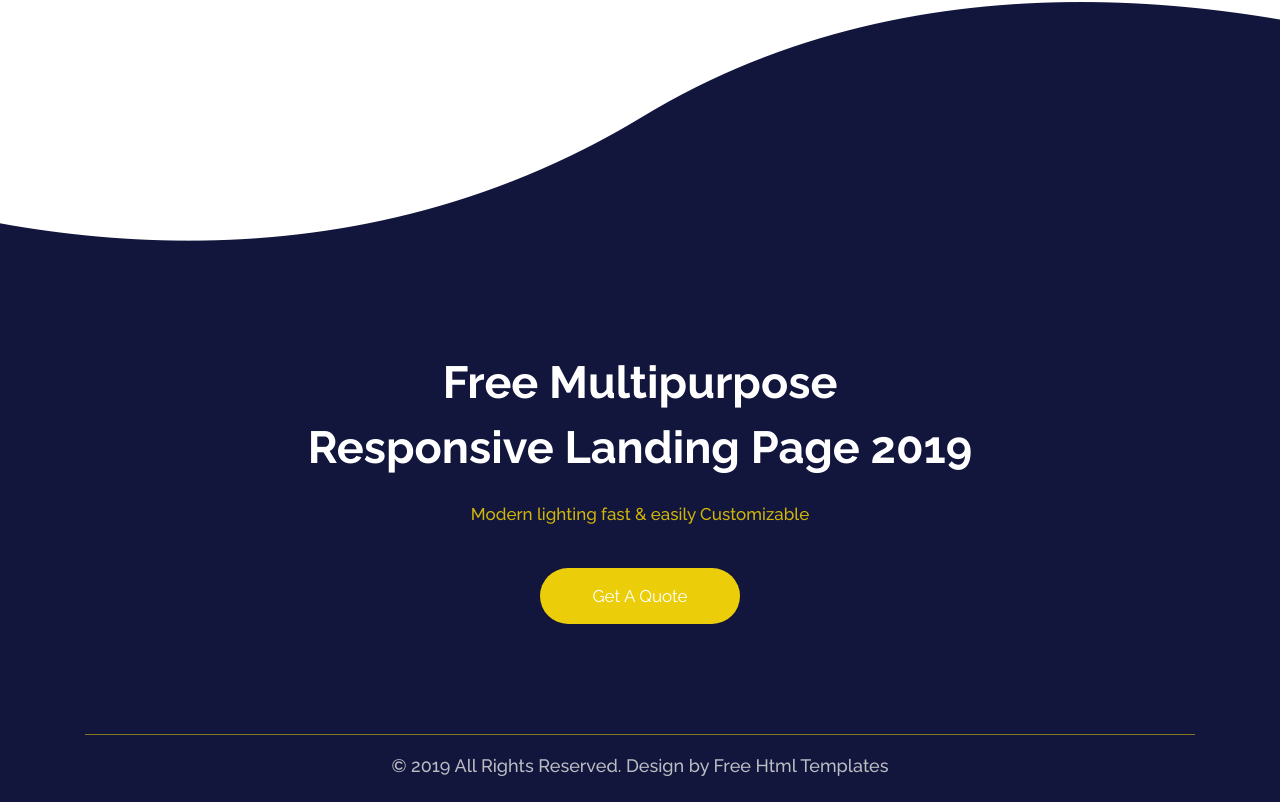
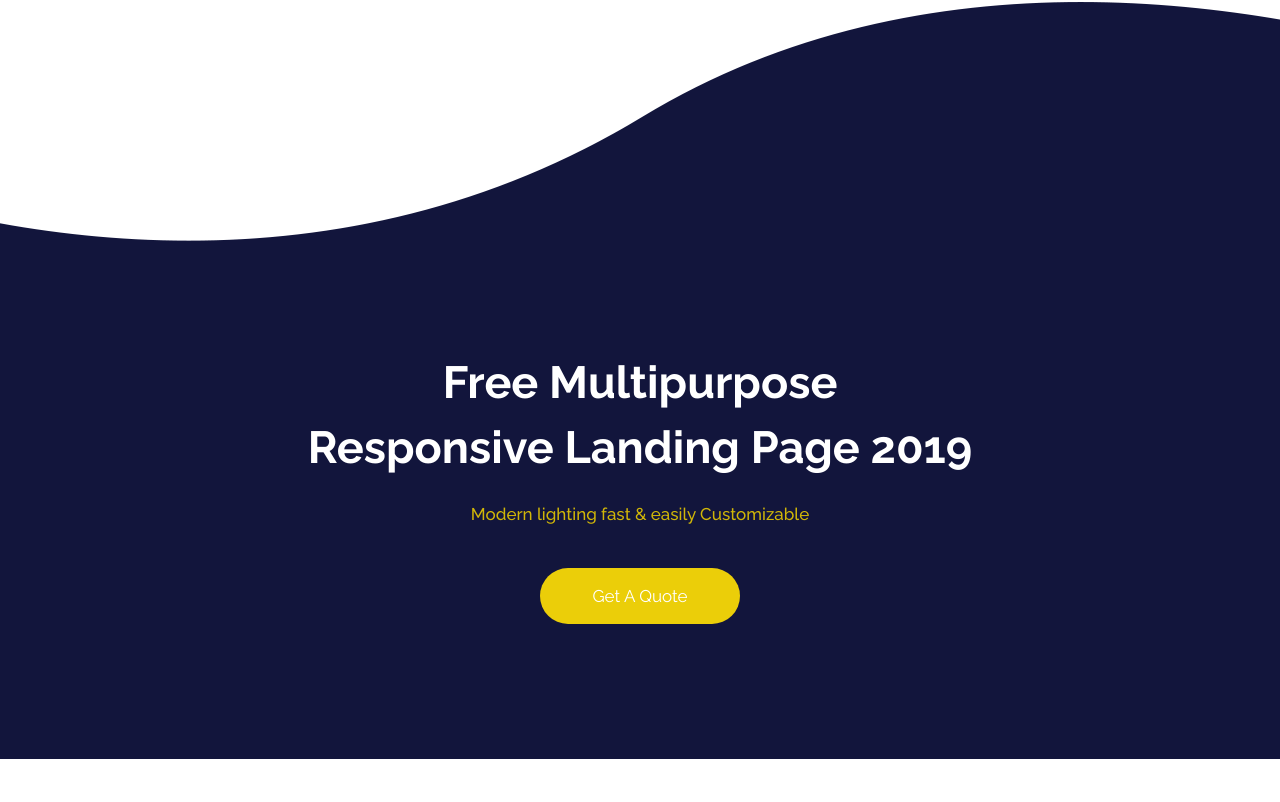
Before and after one commit to Shu12388y/agencyWebsite4, a plain HTML site: page index.html in a window 1280 px wide. Shown: the part 3630-4432 px from the top of the page. After the commit the page ends 4389 px from the top, so only its background shows below. Drawn offline with nearby package versions, Linux system fonts and the light colour scheme.

Commit message:
Update index.html

```diff
--- a/index.html
+++ b/index.html
@@ -331,9 +331,7 @@ Responsive Landing<br> Page For </span>
             <div class="copyright">
                <div class="container">
                   <div class="row">
-                     <div class="col-md-12">
-                        <p>© 2019 All Rights Reserved. Design by <a href="https://html.design/"> Free Html Templates</a></p>
-                     </div>
+
                   </div>
                </div>
             </div>
```
